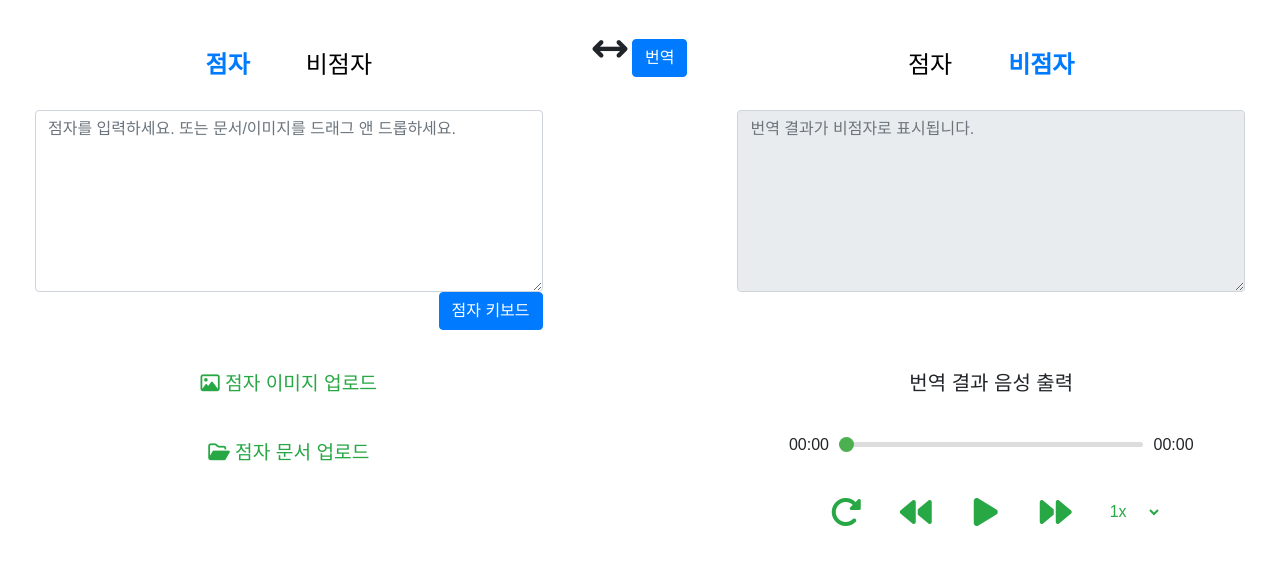
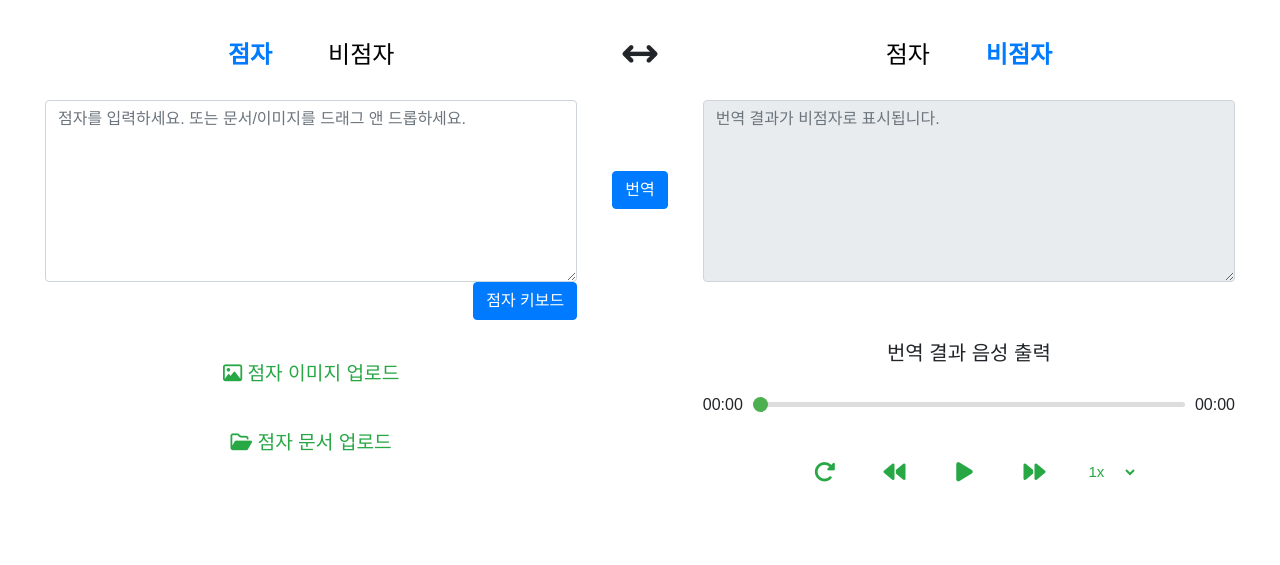
Before and after one commit to eomeuije/vision_bridge, a Flask app: template src/main/resources/templates/index.html in a window 1280 px wide. Shown: the part 89-654 px from the top of the page. Run offline with Flask 2, Linux system fonts and the light colour scheme; the template is opened without the code that fills it, so the values that code supplies are empty; some libraries are stand-ins or nearby versions.

Commit message:
ui 수정

```diff
--- a/src/main/resources/static/styles.css
+++ b/src/main/resources/static/styles.css
@@ -51,18 +51,37 @@
     flex: 1;
     padding: 20px;
     border: none;
-    height: 300px;
+    min-height: 200px;
+    height: auto;
     box-sizing: border-box;
-    min-height: 200px;
+    min-width: 0;
 }
 
 /* 입력/출력 칸 간격 추가 */
 .translator-container {
     display: flex;
-    justify-content: space-between;
-    gap: 30px;
-    margin-top: 50px;
-    width: 100%;
+    flex-direction: column;
+    padding: 10px;
+    align-items: stretch;
+    margin-top: 30px;
+
+    @media (min-width: 768px) {
+        flex-direction: row;
+    }
+}
+
+.translator-area {
+    flex: 1;
+    min-width: 0;
+}
+
+.center-controls {
+    display: flex;
+    flex-direction: column;
+    align-items: center;
+    justify-content: flex-start;
+    gap: 100px;
+    margin: 15px;
 }
 
 .arrow-area {
@@ -79,9 +99,15 @@
 }
 
 /* 입력/출력 칸 아래 버튼 영역 간격 */
-.file-upload,
+.file-upload {
+    margin-top: 30px;
+    display: flex;
+    flex-direction: column;
+    gap: 20px;
+}
+
 .action-buttons {
-    margin-top: 30px;
+    margin-top: 70px;
     display: flex;
     flex-direction: column;
     gap: 20px;
@@ -145,61 +171,35 @@
     font-weight: bold;
 }
 
-/* 모바일 스타일 */
-@media (max-width: 828px) {
-    #mainTitle {
-        font-size: 30px;
-    }
-    .translator-area,
-    .shared-button {
-        font-size: 1rem;
-        padding: 6px 12px;
-    }
-    .translator-area {
-        min-height: 120px;
-    }
-    .arrow-area {
-        gap: 30px;
-    }
-    .arrow-icon {
-        font-size: 25px;
-    }
-    .file-upload,
-    .action-buttons {
-        gap: 15px;
-        margin-top: 20px;
-    }
-}
-
 /* 음성 스타일 */
 .output-header {
     display: none;
     text-align: center;
-    font-size: 1.2rem;
+    font-size: 15px;
     font-weight: bold;
-    margin-top: -20px;
+    margin-top: -80px;
 }
 
 .tts-controls {
     display: none;
-    justify-content: center;  /* 버튼을 한 줄로 중앙 정렬 */
-    align-items: center;  /* 버튼 내부 아이콘도 중앙 정렬 */
-    gap: 20px;  /* 버튼 사이 여백 */
+    justify-content: center;
+    align-items: center;
+    gap: 20px;
     margin-top: 10px;
 }
 
 .tts-button {
-    background: none;  /* 배경 없애기 */
-    border: none;  /* 테두리 제거 */
-    font-size: 2rem;  /* 아이콘 크기 */
-    color: #28a745;  /* 기본 초록색 */
-    cursor: pointer;  /* 클릭 가능하게 설정 */
+    background: none;
+    border: none;
+    font-size: 22px;
+    color: #28a745;
+    cursor: pointer;
     transition: color 0.2s;
-    outline: none;  /* 포커스 시 테두리 없애기 */
+    outline: none;
     display: flex;
     align-items: center;
     justify-content: center;
-    width: 50px;  /* 버튼 크기 동일하게 설정 */
+    width: 50px;
     height: 50px;
 }
 
@@ -214,7 +214,7 @@
 /* 속도 조절 드롭다운 정렬 */
 .tts-dropdown {
     border: none;
-    font-size: 1rem;
+    font-size: 15px;
     cursor: pointer;
     padding: 5px;
     background-color: white;
@@ -225,21 +225,56 @@
 
 .tts-progress-container {
     display: flex;
+    flex-wrap: wrap;
     align-items: center;
+    justify-content: center;
     gap: 10px;
     width: 100%;
-    justify-content: center;
-    margin-top: 10px;
+    max-width: 100%;
+    box-sizing: border-box;
+}
+
+.tts-progress-container > * {
+    min-width: 0;
+    flex-shrink: 1;
 }
 
 #ttsSeekBar {
-    width: 60%;
+    flex: 1 1 auto;
+    min-width: 0;
+    max-width: 100%;
+
     -webkit-appearance: none;
+    appearance: none;
+
+    height: 5px;
     background: #ddd;
-    height: 5px;
     border-radius: 5px;
     outline: none;
     transition: background 0.2s;
+    box-sizing: border-box;
+}
+
+/* 크롬/사파리용 thumb */
+#ttsSeekBar::-webkit-slider-thumb {
+    -webkit-appearance: none;
+    appearance: none;
+    width: 15px;
+    height: 15px;
+    background: #4CAF50;
+    border-radius: 50%;
+    cursor: pointer;
+    border: none;
+}
+
+/* 파이어폭스용 thumb */
+#ttsSeekBar::-moz-range-thumb {
+    width: 15px;
+    height: 15px;
+    background: #4CAF50;
+    border-radius: 50%;
+    cursor: pointer;
+    border: none;
 }
 
 #ttsSeekBar::-webkit-slider-thumb {
```
Also changed, not shown: other parts of src/main/resources/static/styles.css (+78 -0 lines).
